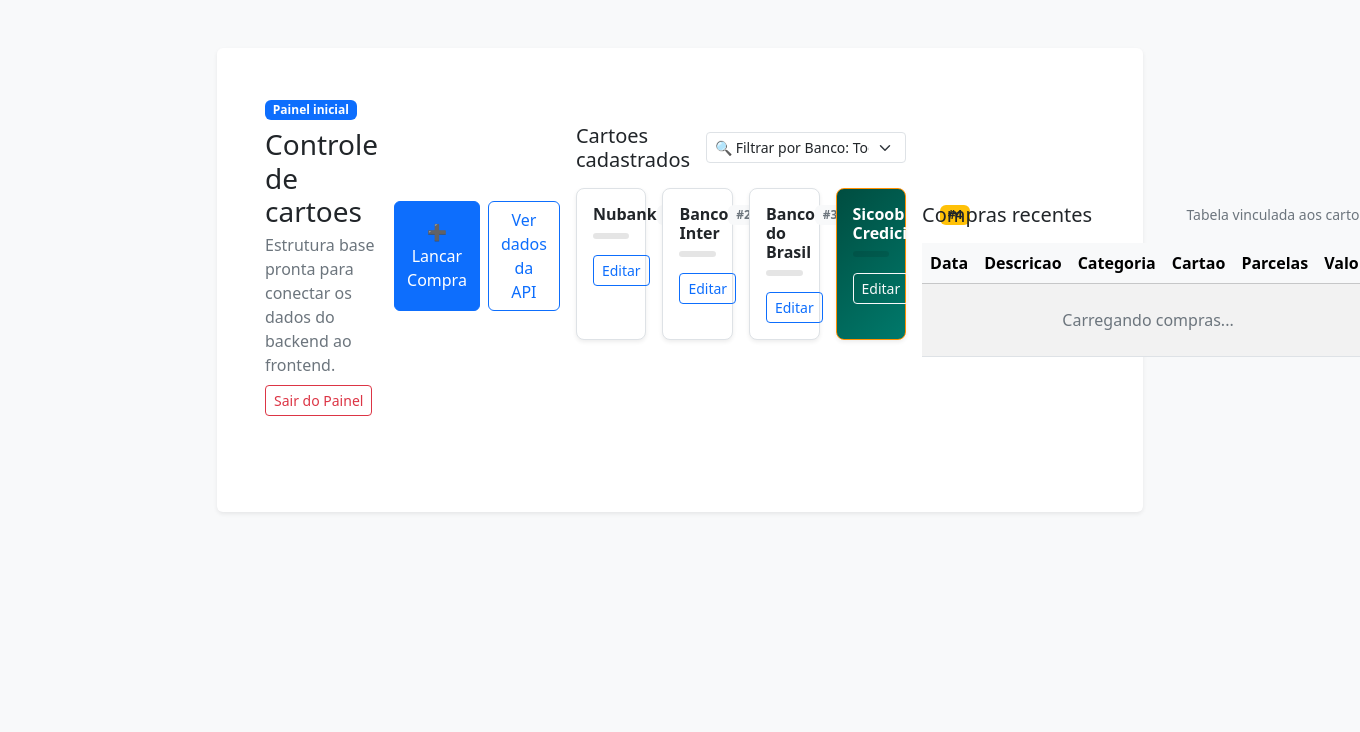
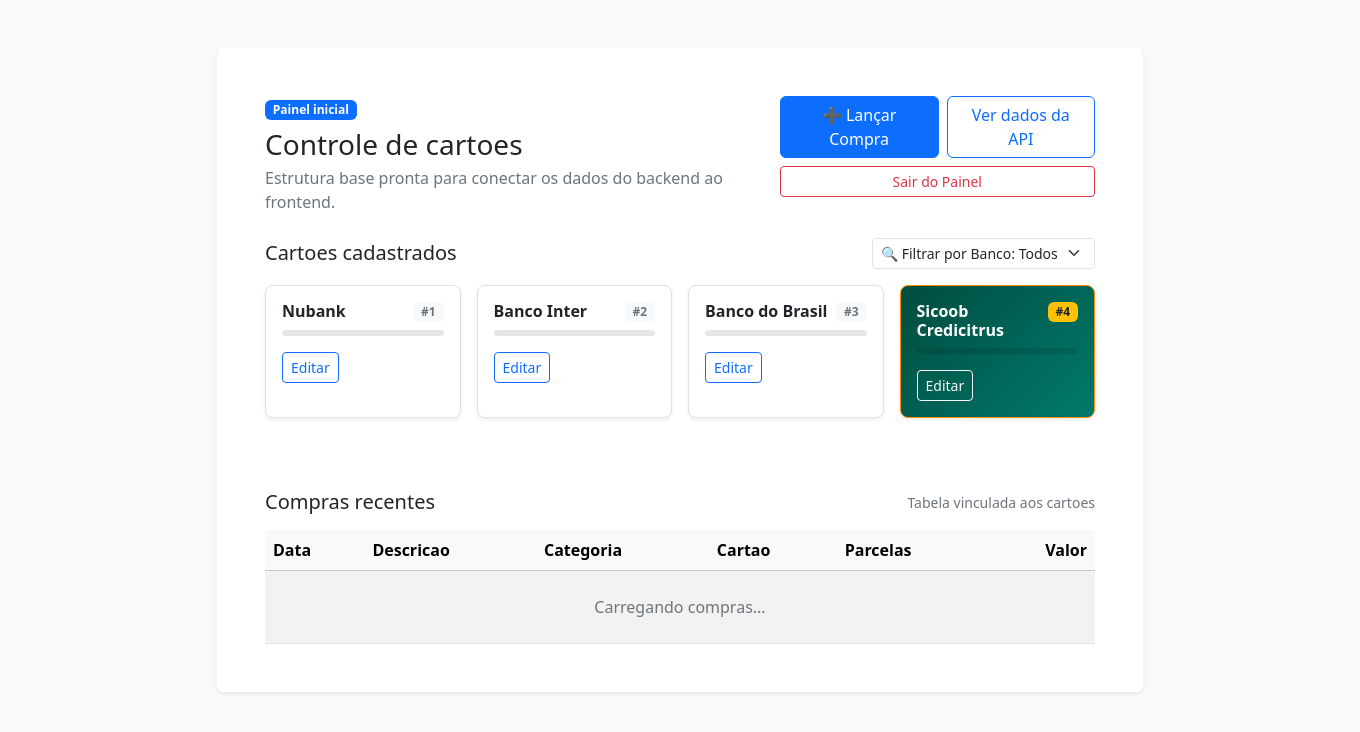
Before and after one commit to tony-estuda-ai/tony-card, a Flask app: page /painel in a window 1360 px wide; the page is wider, and only the part inside the window is pictured. Shown: the top 732 px of that part. Run offline with Flask 3, Linux system fonts and the light colour scheme; the visitor is signed in with stand-in values (Sample User, id 1).

Commit message:
Update index.html

```diff
--- a/templates/index.html
+++ b/templates/index.html
@@ -17,26 +17,21 @@
         <div class="col-12 col-lg-10">
           <div class="card shadow-sm border-0">
             <div class="card-body p-4 p-md-5">
-              <div class="d-flex flex-column flex-md-row justify-content-between align-items-md-center gap-3 mb-4">
-                <div>
-              <div class="d-flex flex-column flex-md-row justify-content-between align-items-md-center gap-3 mb-4">
+<div class="d-flex justify-content-between align-items-start mb-4">
     <div>
         <span class="badge text-bg-primary mb-2">Painel inicial</span>
         <h1 class="h3 mb-1">Controle de cartoes</h1>
-                  <p class="text-secondary mb-0">
-                    Estrutura base pronta para conectar os dados do backend ao frontend.
-                  </p>
-                  <a href="/sair" class="btn btn-outline-danger btn-sm mt-2">Sair do Painel</a>
+        <p class="text-secondary mb-0">Estrutura base pronta para conectar os dados do backend ao frontend.</p>
     </div>
-                <div class="d-flex flex-column flex-sm-row gap-2">
-                  <button type="button" class="btn btn-primary" data-bs-toggle="modal" data-bs-target="#lancarCompraModal">
-                    ➕ Lancar Compra
-                  </button>
+
+    <div class="d-flex flex-column gap-2 text-end">
+        <div class="d-flex gap-2">
+            <button type="button" class="btn btn-primary" data-bs-toggle="modal" data-bs-target="#lancarCompraModal">➕ Lançar Compra</button>
             <a href="/api/dados" class="btn btn-outline-primary">Ver dados da API</a>
         </div>
+        <a href="/sair" class="btn btn-outline-danger btn-sm">Sair do Painel</a>
     </div>
 </div>
-
               <!-- SEÇÃO DE CARTOES COM FILTRO POR BANCO -->
               <div class="mb-4">
                 <div class="d-flex flex-column flex-sm-row justify-content-between align-items-sm-center gap-3 mb-3">
```
Lines whose indentation alone changed are shown as unchanged.
